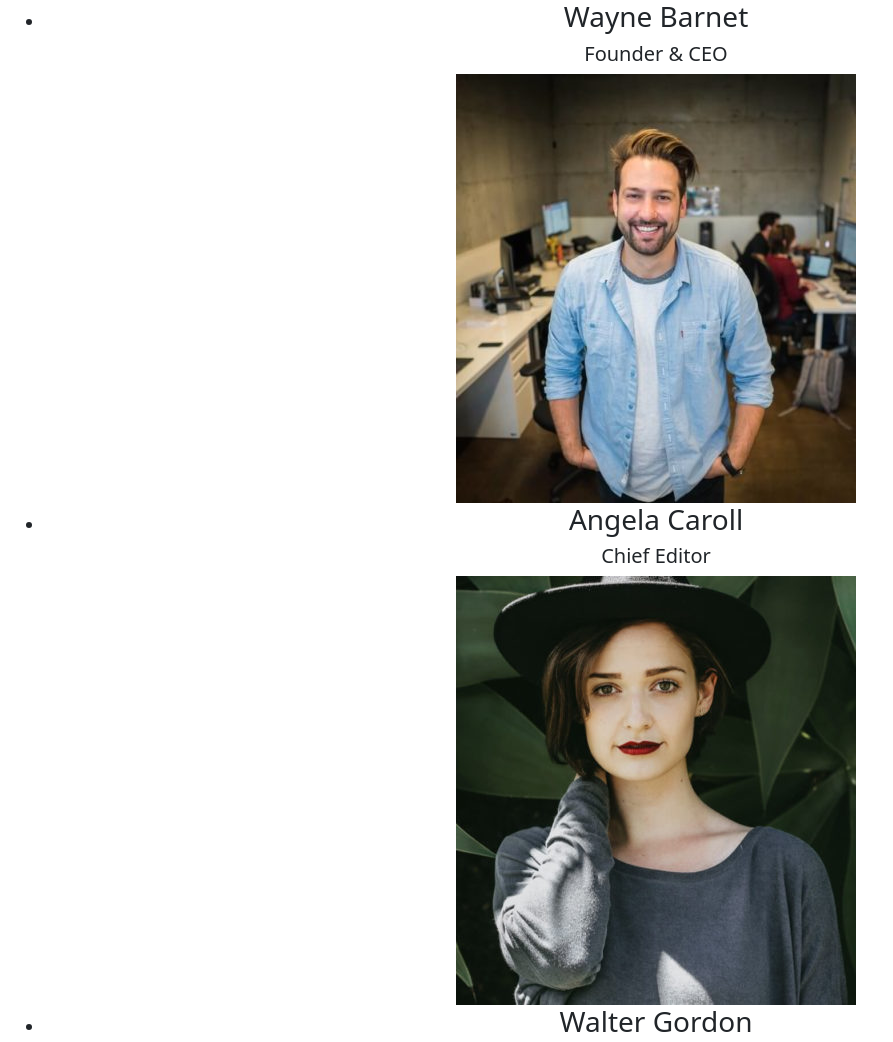
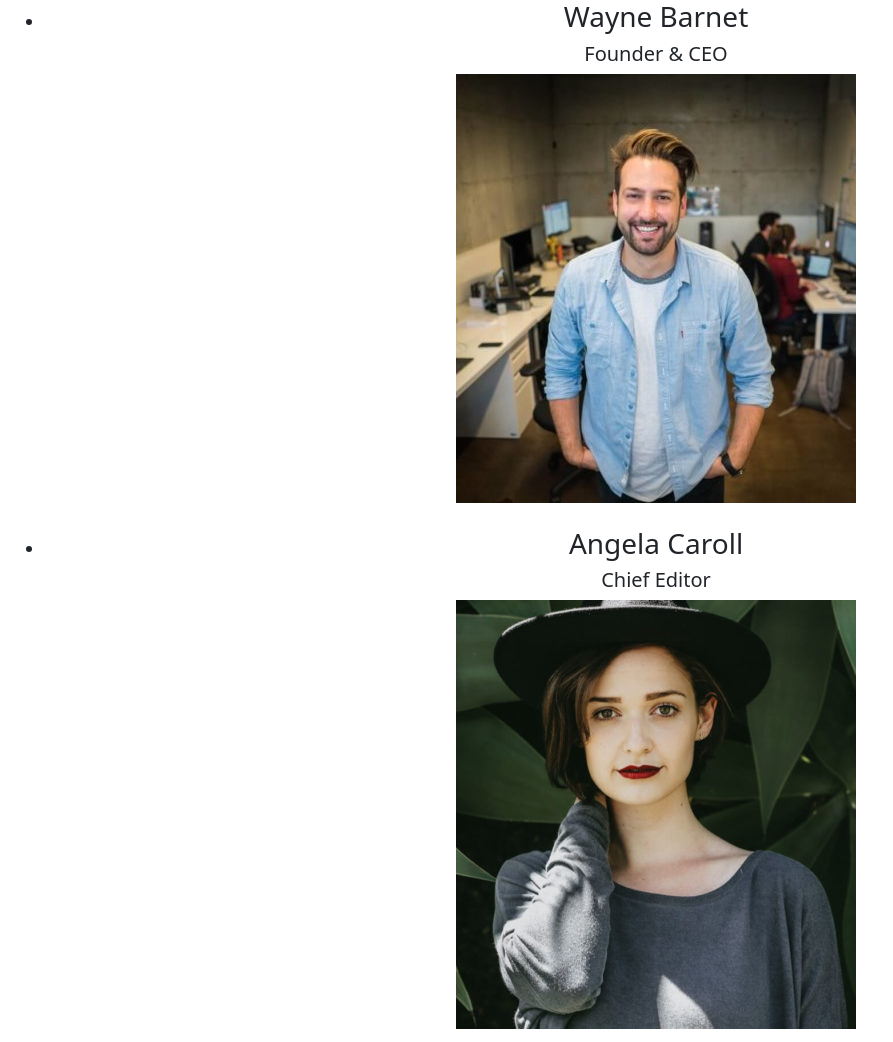
Before and after one commit to MatteoGiunta97/js-our-team, a plain HTML site: page index.html in a window 1280 px wide. Shown: the top 1042 px of the page, without its empty margins (0-893 px from the left). Drawn offline with nearby package versions, Linux system fonts and the light colour scheme.

Commit message:
feat: add li spacing

```diff
--- a/js/script.js
+++ b/js/script.js
@@ -66,7 +66,7 @@ for(let i = 0; i < team.length; i++) {
 
     // creo il template per ogni oggetto/card
     const newCard = `
-        <li>
+        <li class="mb-4">
             <h3>${thisPerson.name}</h3>
             <h5>${thisPerson.role}</h5>
             <img src="img/${thisPerson.image}"></img>
```
Also changed, not shown: index.html (+1 -1 lines).
